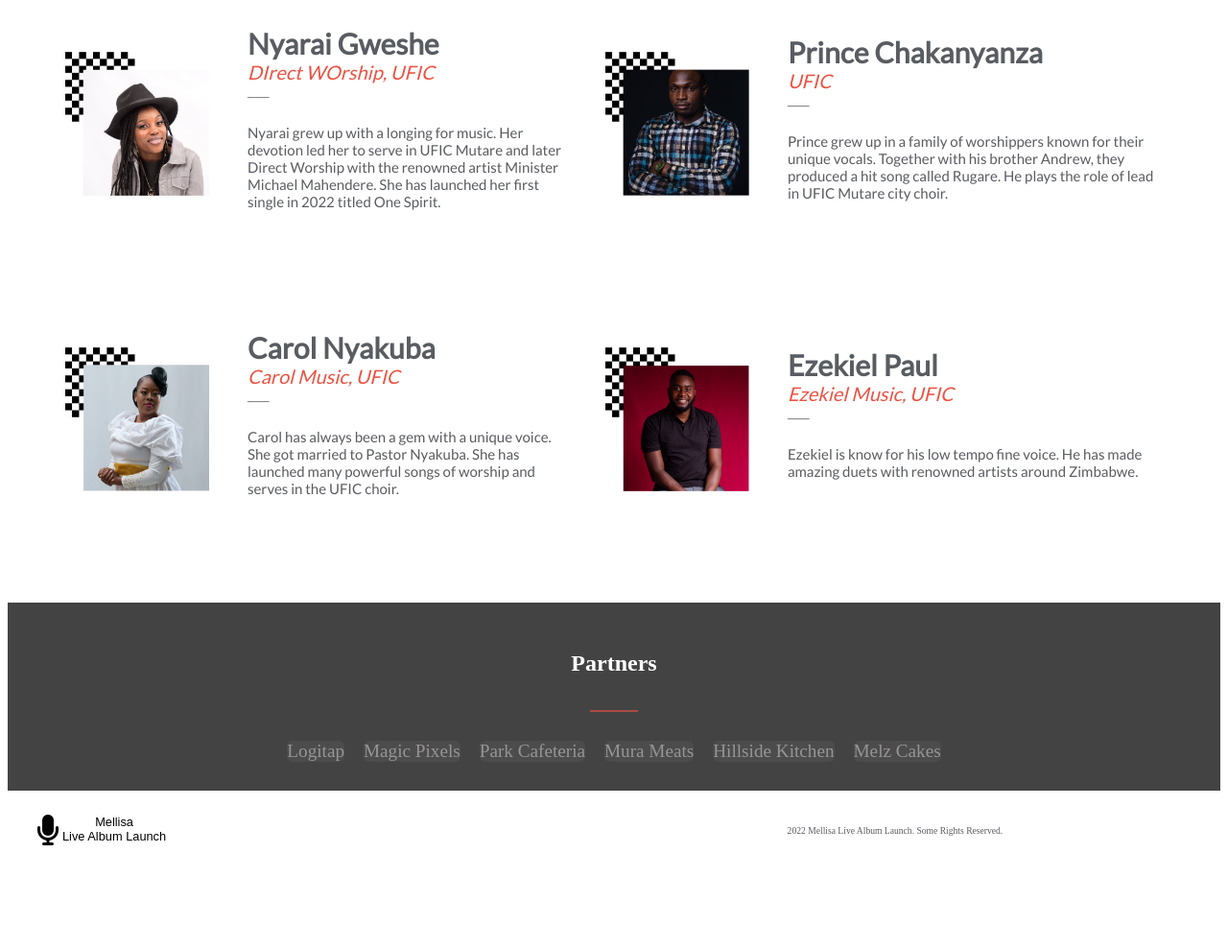
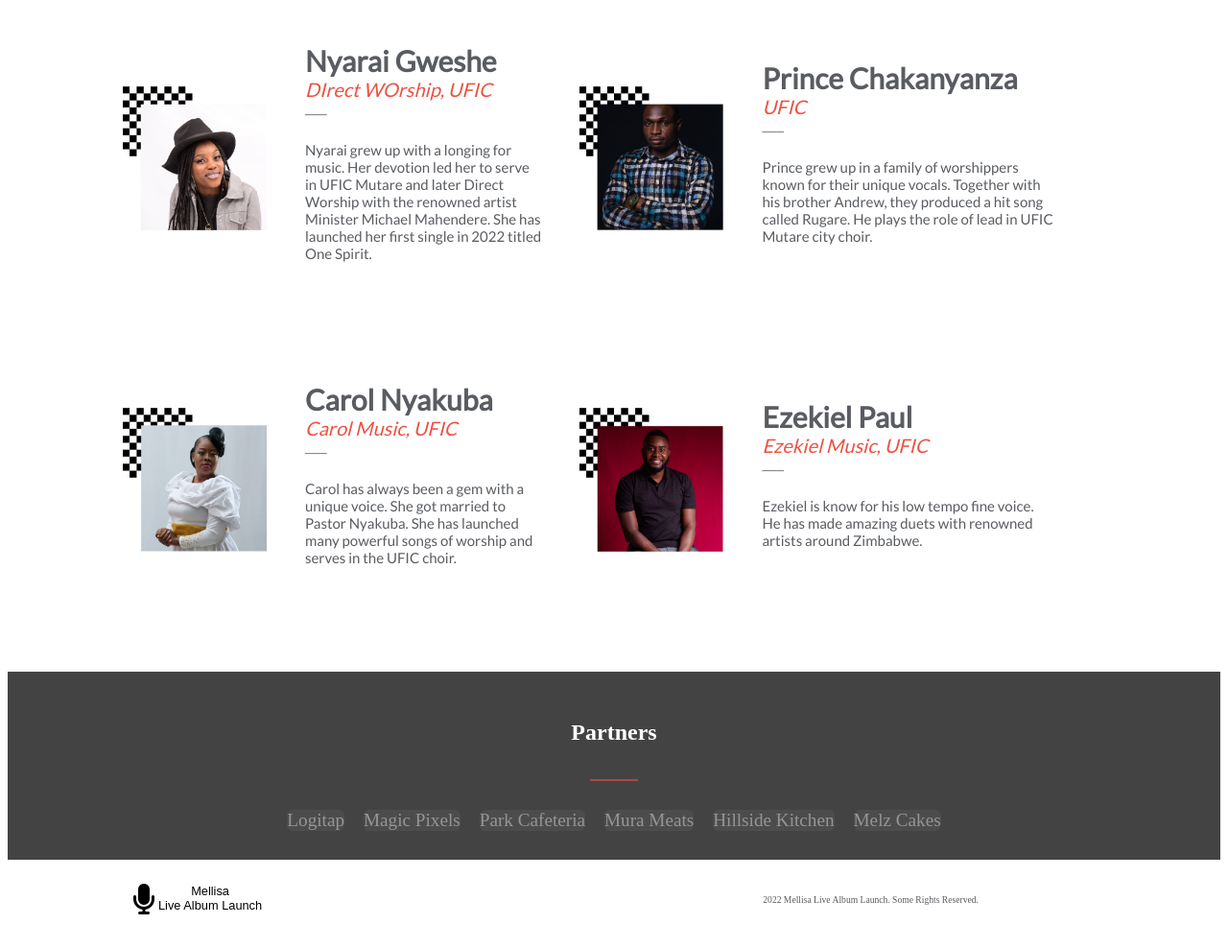
Before and after one commit to Draxeytina/Live-Album-Launch, a plain HTML site: page index.html in a window 1280 px wide. Shown: the part 2020-3008 px from the top of the page at 96% size. Before the commit the page ends 2936 px from the top, so only its background shows below. Drawn offline with Linux system fonts and the light colour scheme; a web font is replaced by a local one.

Commit message:
Center desktop divs

```diff
--- a/home.css
+++ b/home.css
@@ -254,6 +254,8 @@ footer {
   -ms-flex-pack: justify;
   justify-content: space-between;
   padding: 25px 30px;
+  width: 80%;
+  margin-left: 100px;
 }
 
 footer .logo {
@@ -720,6 +722,8 @@ footer .logo div {
     grid-template-columns: auto auto;
     grid-template-rows: auto auto auto;
     margin: 40px;
+    margin-left: 100px;
+    width: 80%;
   }
 
   .featured-artists-inner {
```
